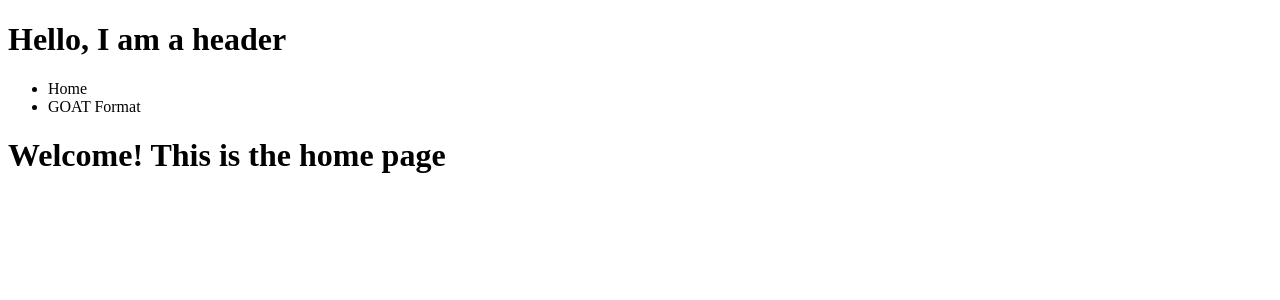
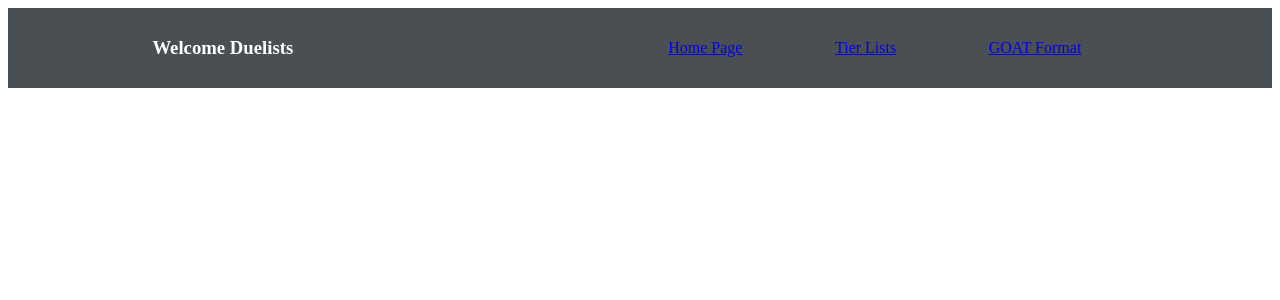
Before and after one commit to Jasonrosasramirez/WelcomeDuelists, a React (Create React App) app: page / in a window 1280 px wide. Shown: the top 300 px of the page. Built offline with nearby package versions, Linux system fonts and the light colour scheme.

Commit message:
the routes now work. I don't know why it displays blank pages

```diff
--- /dev/null
+++ b/src/App.css
@@ -0,0 +1,20 @@
+.App{
+    text-align: center;
+}
+
+nav {
+    display: flex;
+    justify-content: space-around;
+    align-items: center;
+    min-height: 10vh;
+    background: rgb(73, 79, 82);
+    color: white;
+}
+
+.navLinks {
+    width: 40%;
+    display: flex;
+    justify-content: space-around;
+    align-items: center;
+    list-style: none; /* removes the bullet points */
+}
--- a/src/App.js
+++ b/src/App.js
@@ -1,26 +1,52 @@
-import React, {useState} from "react";
+import React, { useState } from "react";
+import { BrowserRouter as Router, Routes, Route } from 'react-router-dom'; // {import something specific}
+
+// import CSS Styles
+import './App.css'
 
 // Importing page files
-import PageTemplate from "./pages/PageTemplate.js";
-import Home from './pages/Home.js';
+import TierListPage from "./pages/TierListPage.js";
+//import HomePage from './pages/HomePage.js';
+import GOATFormatPage from "./pages/GOATFormatPage.js";
 
-// Importing page components
-import Header from "./components/Header/Header.js";
+// Importing page components  <Route path = "/PageTemplate" component = {PageTemplate} />
+import NavHeader from "./components/NavHeader.js";
+
+
 
 
 function App() {
 
   // The return can only export 1 element. You can bundle multiple elements using a cluster
   return (
-    <displayOnScreen>
-      <Header/>
-      <Home/>
+    <Router>
+      <div className = "App">
 
-    </displayOnScreen>
+        <NavHeader />
 
-    )
+        <Routes>
+          <Route path = "/" exact component = { Home } />
+          <Route path = "/TierListPage" exact component = { TierListPage } />
+          <Route path = "/GOATFormatPage" component = { GOATFormatPage } />
+
+        </Routes>
+
+      </div>
+
+    </Router>
+
+    );
+
 }
 
+// The Home Page
+const Home = () => (
+  <div>
+    <h1>This is the built in home Page</h1>
+
+  </div>
+
+);
 
 
 export default App; // I export to the screen. This gets sent to index.js
--- a/src/components/Header/Header.js
+++ /dev/null
@@ -1,29 +0,0 @@
-import React, { useState, useEffect } from 'react';
-
-
-
-function Header () {
-
-    return (
-        <div>
-            <h1>Hello, I am a header</h1>
-
-            <nav className='navbar'>
-                <div className='navbar-container'>
-
-                    {/* This is where the links to the menus come in */}
-                    <ul>
-                        <li> Home </li>
-                        <li> GOAT Format </li>
-                    </ul>
-
-                </div>
-
-            </nav>
-        </div>
-
-    );
-
-}
-
-export default Header;
--- /dev/null
+++ b/src/components/NavHeader.js
@@ -0,0 +1,33 @@
+import React from 'react';
+import { Link } from 'react-router-dom'
+
+
+// import CSS Styles
+//import '../App.css'
+
+
+function NavHeader() {
+
+    return(
+        <nav classname = 'NavbarDiv'>
+            <h3> Welcome Duelists </h3>
+
+            <ul className='navLinks'>
+                <Link to = '/'> <li> Home Page </li> </Link>
+                <Link to = '/TierListPage'> <li> Tier Lists </li> </Link>
+                <Link to = '/GOATFormatPage'> <li> GOAT Format </li> </Link>
+
+            </ul>
+
+        </nav>
+    );
+
+}
+
+
+export default NavHeader;
+
+/*
+
+https://www.youtube.com/watch?v=Law7wfdg_ls
+*/
--- /dev/null
+++ b/src/pages/GOATFormatPage.js
@@ -0,0 +1,14 @@
+import React from 'react';
+
+
+function GOATFormatPage () {
+    return (
+        <>
+            <h1> Do you like sheep? </h1>
+        </>
+
+    );
+
+}
+
+export default GOATFormatPage; // I will export to App.js
--- a/src/pages/PageTemplate.js
+++ /dev/null
@@ -1,20 +0,0 @@
-import React, { useState } from 'react';
-
-// Importing Page Components
-
-//Header
-//footer
-
-
-function PageTemplate () {
-    return (
-        <div>
-            <h1>Hello! I was going to be the template</h1>
-
-        </div>
-
-    )
-
-}
-
-export default PageTemplate;
--- /dev/null
+++ b/src/pages/TierListPage.js
@@ -0,0 +1,15 @@
+import React from 'react';
+
+
+function TierListPage () {
+    return (
+        <div>
+            <h1>Tier List Page</h1>
+
+        </div>
+
+    )
+
+}
+
+export default TierListPage;
```
Also changed, not shown: src/TodoList.js (deleted, +0 -12 lines), src/pages/HomePage.js (renamed from src/pages/Home.js, +0 -7 lines), script.js (deleted), style.css (deleted).
